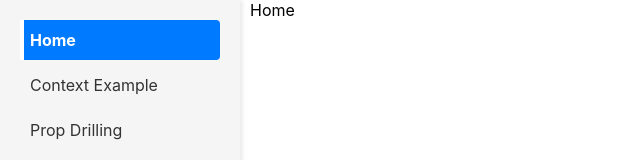
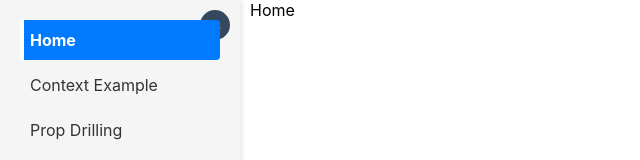
Before and after one commit to ajaykumar-bg/react-test, a React (Create React App) app: page / in a window 1280 px wide. Shown: the top 160 px of the page, without its empty margins (0-640 px from the left). Built offline with nearby package versions, Linux system fonts and the light colour scheme.

Commit message:
Added a collapse button for side menu

```diff
--- a/src/components/side-menu/SideMenu.css
+++ b/src/components/side-menu/SideMenu.css
@@ -8,6 +8,43 @@
   top: 0;
   bottom: 0;
   box-shadow: 2px 0 5px rgba(0, 0, 0, 0.1);
+  transition: width 0.3s ease, padding 0.3s ease;
+  overflow: hidden;
+}
+
+.side-menu.collapsed {
+  width: 50px;
+  padding: 20px 10px;
+}
+
+.collapse-btn {
+  position: absolute;
+  right: 10px;
+  top: 10px;
+  background: #34495e;
+  border: none;
+  color: white;
+  width: 30px;
+  height: 30px;
+  border-radius: 50%;
+  cursor: pointer;
+  display: flex;
+  align-items: center;
+  justify-content: center;
+  font-size: 18px;
+  transition: background-color 0.3s;
+}
+
+.collapse-btn:hover {
+  background-color: #2c3e50;
+}
+
+.side-menu.collapsed .nav-link {
+  padding: 10px 0;
+  text-align: center;
+  white-space: nowrap;
+  overflow: hidden;
+  text-overflow: ellipsis;
 }
 
 .nav-link {
--- a/src/components/side-menu/SideMenu.js
+++ b/src/components/side-menu/SideMenu.js
@@ -1,15 +1,24 @@
-import React from "react";
-import { NavLink } from "react-router-dom";
-import "./SideMenu.css";
-import { NAV_ROUTES } from "./nav.constants";
+import React, { useState } from 'react';
+import { NavLink } from 'react-router-dom';
+import './SideMenu.css';
+import { NAV_ROUTES } from './nav.constants';
 
 function SideMenu() {
+	const [isCollapsed, setIsCollapsed] = useState(false);
+
 	const getLinkClass = ({ isActive }) => {
-    return `nav-link ${isActive ? "active" : ""}`;
+		return `nav-link ${isActive ? 'active' : ''}`;
 	};
 
 	return (
-    <div className="side-menu">
+		<div className={`side-menu ${isCollapsed ? 'collapsed' : ''}`}>
+			<button
+				className='collapse-btn'
+				onClick={() => setIsCollapsed(!isCollapsed)}
+				aria-label={isCollapsed ? 'Expand menu' : 'Collapse menu'}
+			>
+				{isCollapsed ? '→' : '←'}
+			</button>
 			{NAV_ROUTES.map((route) => (
 				<NavLink key={route.path} to={route.path} className={getLinkClass}>
 					{route.label}
```
Lines whose indentation alone changed are shown as unchanged.
